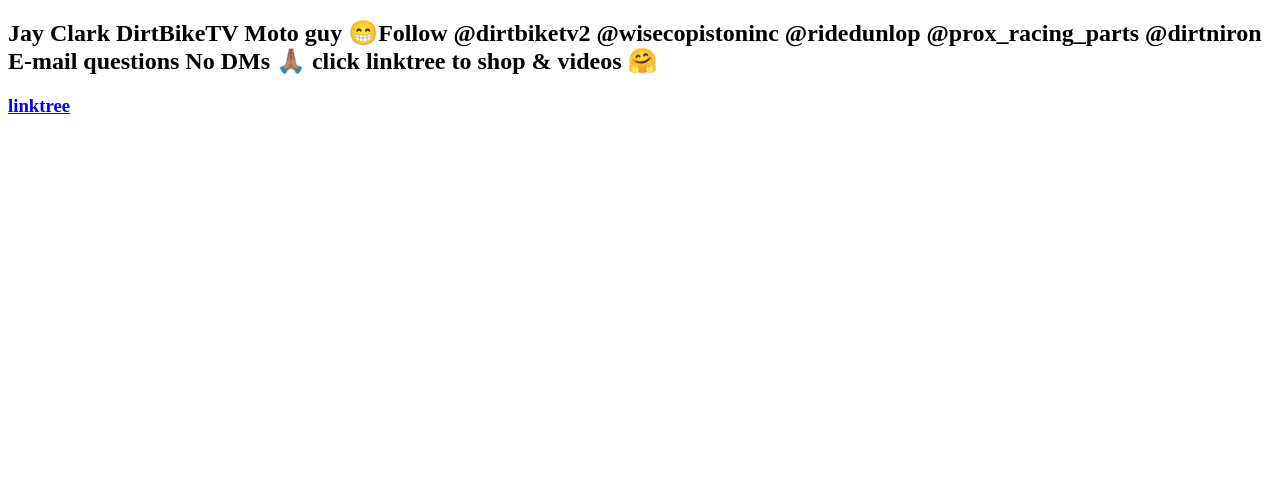
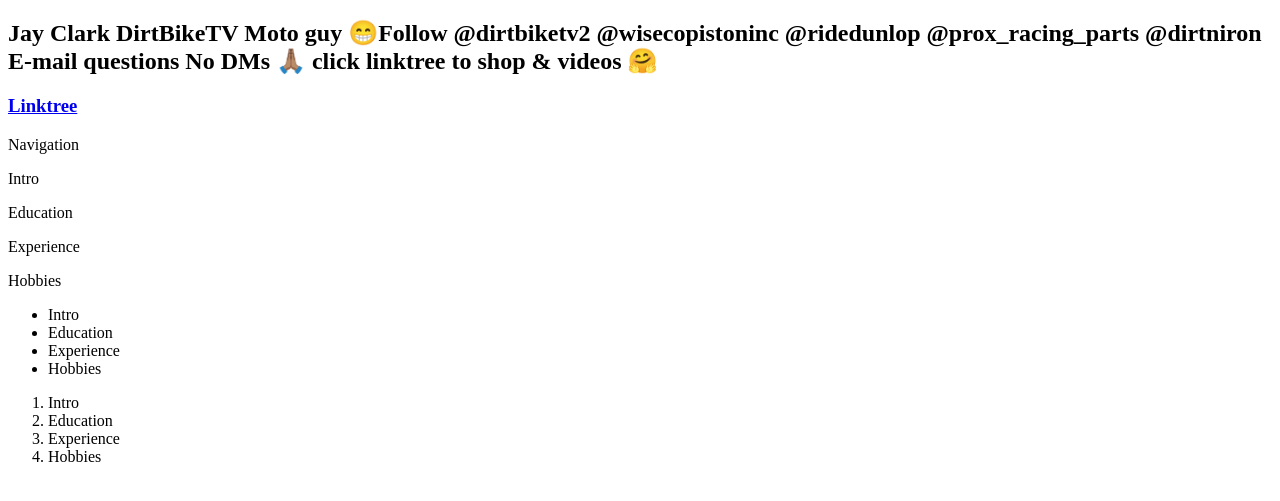
Before and after one commit to spencerxclark/IS201spring, a plain HTML site: page index.html in a window 1280 px wide. Shown: the part 61-562 px from the top of the page. Drawn offline with Linux system fonts and the light colour scheme.

Commit message:
udpate push

```diff
--- a/index.html
+++ b/index.html
@@ -1,6 +1,6 @@
 <!DOCTYPE html>
 
-<html>
+<html lang="en">
     <head>
             <title>Dirt Bike TV - @dirtbiketv1</title>
     </head>
@@ -10,7 +10,33 @@
             <h2>Jay Clark DirtBikeTV
                 Moto guy 😁Follow @dirtbiketv2 @wisecopistoninc @ridedunlop @prox_racing_parts @dirtniron E-mail questions No DMs 🙏🏽 click linktree to shop & videos 🤗
                 </h2>
-            <h3><a href="linktr.ee/dirtbiketv1">linktree</a></h3>
+            <h3><a href="linktr.ee/dirtbiketv1">Linktree</a></h3>
+
+                <p>Navigation</p>
+
+                <p>Intro</p>
+                <p>Education</p>
+                <p>Experience</p>
+                <p>Hobbies</p>
+
+                <ul>
+                    <li>Intro</li>
+                    <li>Education</li>
+                    <li>Experience</li>
+                    <li>Hobbies</li>
+
+                </ul>
+
+
+                <ol>
+                    <li>Intro</li>
+                    <li>Education</li>
+                    <li>Experience</li>
+                    <li>Hobbies</li>
+
+                </ol>
+
     </body>
 
+
 </html>
```
Also changed, not shown: 1 other file.
